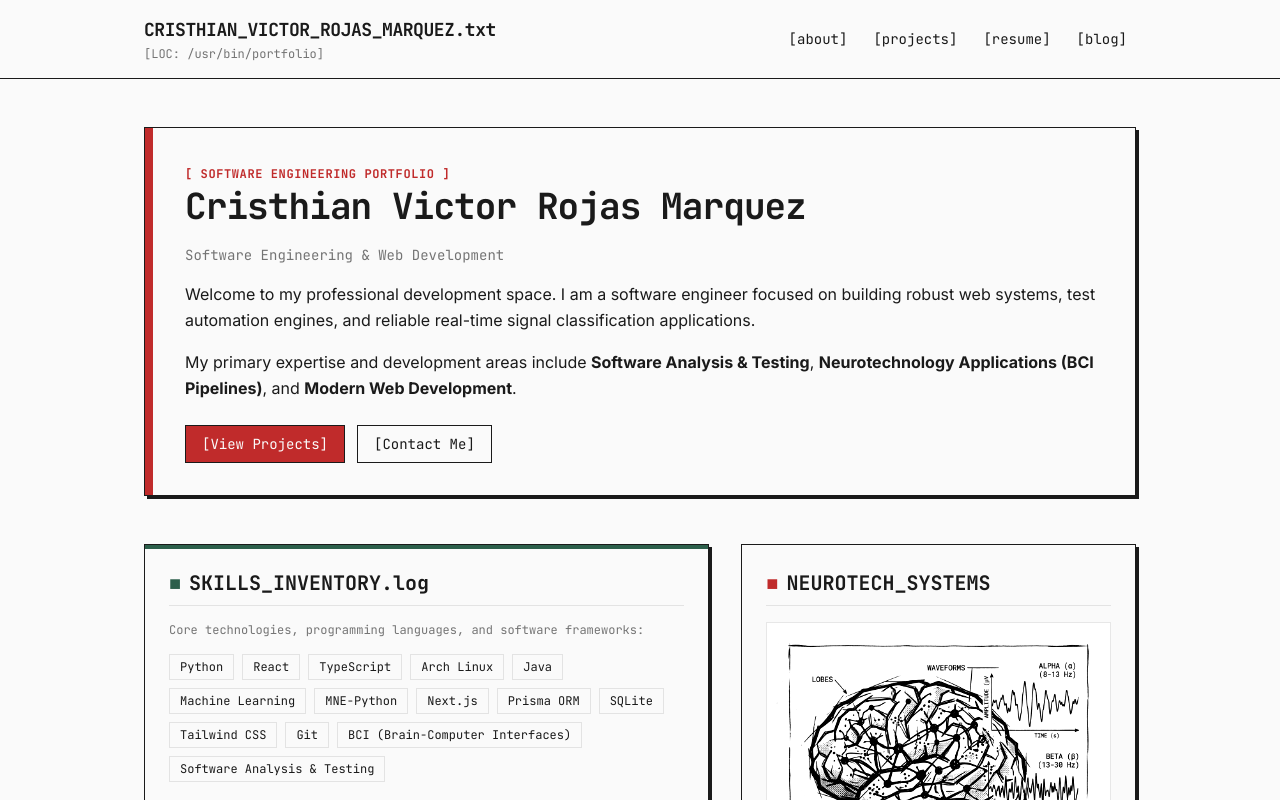
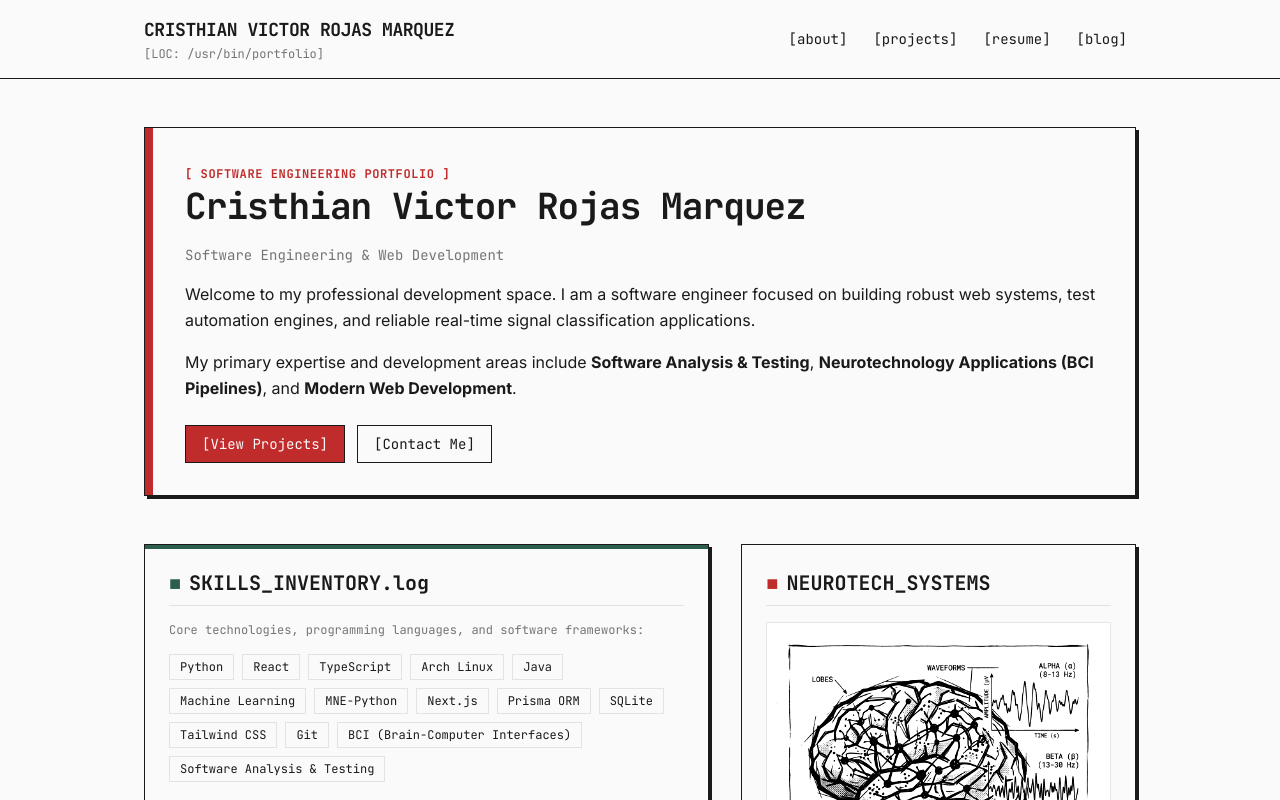
Before and after one commit to RedoRojo/brutalist-stack, a Next.js app: page / in a window 1280 px wide. Shown: the top 800 px of the page. Built offline with nearby package versions, Linux system fonts and the light colour scheme.

Commit message:
Remove .txt and .sys suffixes from UI headers

```diff
--- a/src/app/admin/page.tsx
+++ b/src/app/admin/page.tsx
@@ -22,7 +22,7 @@ export default async function AdminPage() {
         <div className="flex flex-col sm:flex-row justify-between items-start sm:items-center gap-4 pl-2">
           <div className="space-y-1">
             <span className="font-mono text-xs font-bold text-[#c02b2b] tracking-wider uppercase">
-              [ ACCESS_GRANTED: ADMIN_CMS.sys ]
+              [ ACCESS GRANTED: ADMIN CMS ]
             </span>
             <h1 className="text-3xl font-bold font-mono tracking-tight">
               ADMIN CONTROL PANEL
--- a/src/app/layout.tsx
+++ b/src/app/layout.tsx
@@ -35,7 +35,7 @@ export default function RootLayout({
           <div className="max-w-5xl mx-auto px-4 py-4 flex flex-col sm:flex-row justify-between items-start sm:items-center gap-4">
             <div>
               <a href="/" className="font-mono font-bold text-lg tracking-tight hover:text-[#c02b2b]">
-                CRISTHIAN_VICTOR_ROJAS_MARQUEZ.txt
+                CRISTHIAN VICTOR ROJAS MARQUEZ
               </a>
               <p className="font-mono text-xs text-[#1a1a1a]/60 mt-0.5">
                 [LOC: /usr/bin/portfolio]
```
